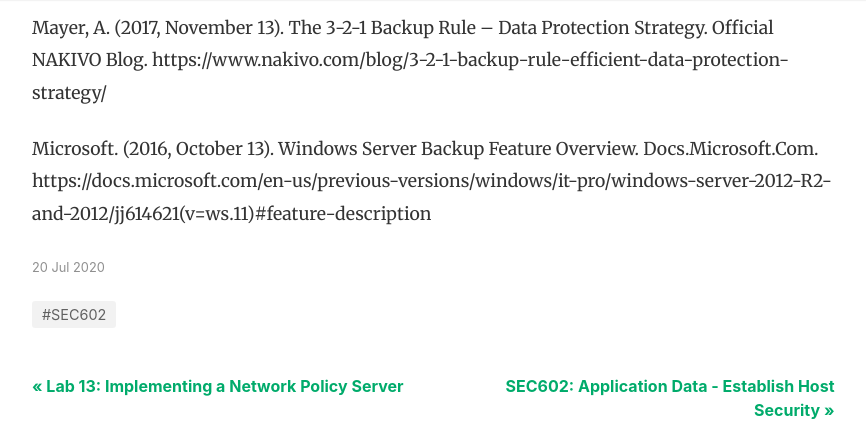
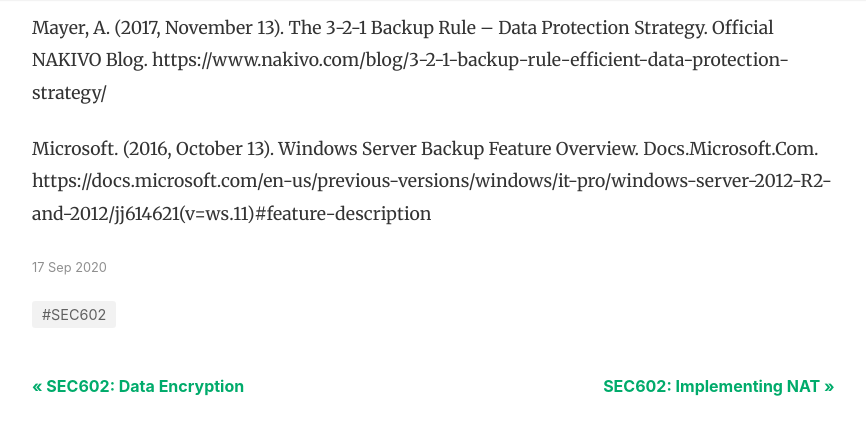
Before and after one commit to MCKevmeister/MCKevmeister.github.io, a Jekyll site: the page built from _posts/2020-07-20-SEC602-Lab15.md, in a window 1280 px wide and 900 px high, scrolled down 2616 px, cut to the strip 0-442 px from the top of the window. Shown: the whole strip, without its empty margins (68-934 px from the left). Built offline with Jekyll 4.4.1, drawn with Linux system fonts in a browser that asks for light colours; nearby versions of some CDN libraries; comment, search, counter and statistics services are not loaded.

Commit message:
Update 2020-07-20-SEC602-Lab15.md

```diff
--- a/_posts/2020-07-20-SEC602-Lab15.md
+++ b/_posts/2020-07-20-SEC602-Lab15.md
@@ -1,7 +1,7 @@
 ---
 layout: post
 title: "Lab 15: Backup and Recovery"
-date: 2020-07-20 12:57
+date: 2020-09-17 12:57
 author: Mark Christison
 image: assets\images\Data-Backup-and-Recovery.jpg
 tags: [SEC602]
```
